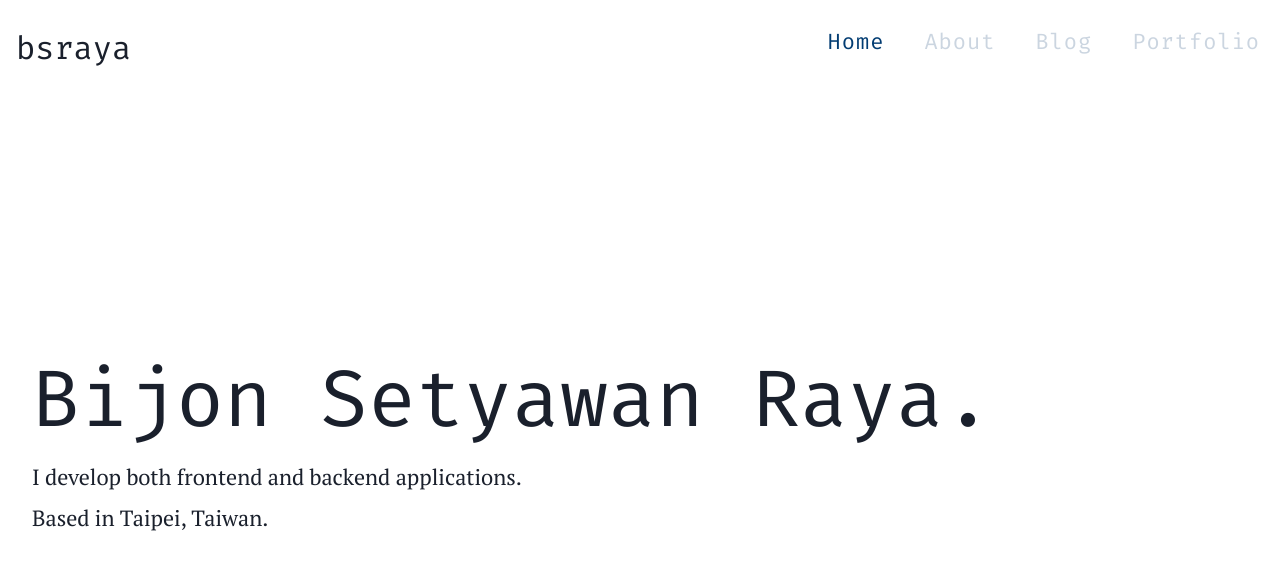
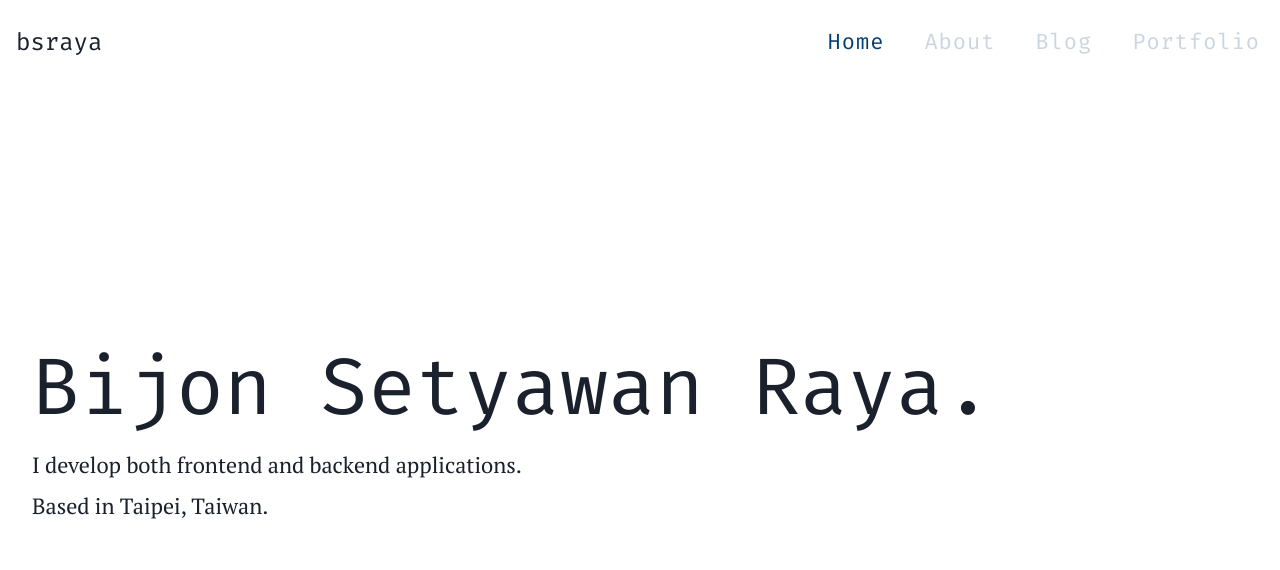
Before and after one commit to bsraya/bsraya, a Next.js app: page / in a window 1280 px wide. Shown: the top 570 px of the page. Built offline with nearby package versions, Linux system fonts and the light colour scheme; a small style sheet from the web is missing.

Commit message:
style: custom logo text

```diff
--- a/components/Navigation/Bar.tsx
+++ b/components/Navigation/Bar.tsx
@@ -18,11 +18,10 @@ export default function Navigation(): JSX.Element {
             <Nextlink href="/" passHref>
                 <Text
                     fontFamily="Fira Code"
-                    fontSize="2rem"
+                    fontSize="2xl"
                     ml="1rem"
                     _hover={{
-                        color: "#023C72",
-                        cursor: "pointer",
+                        color: "links",
                     }}
                 >bsraya</Text>
             </Nextlink>
```
